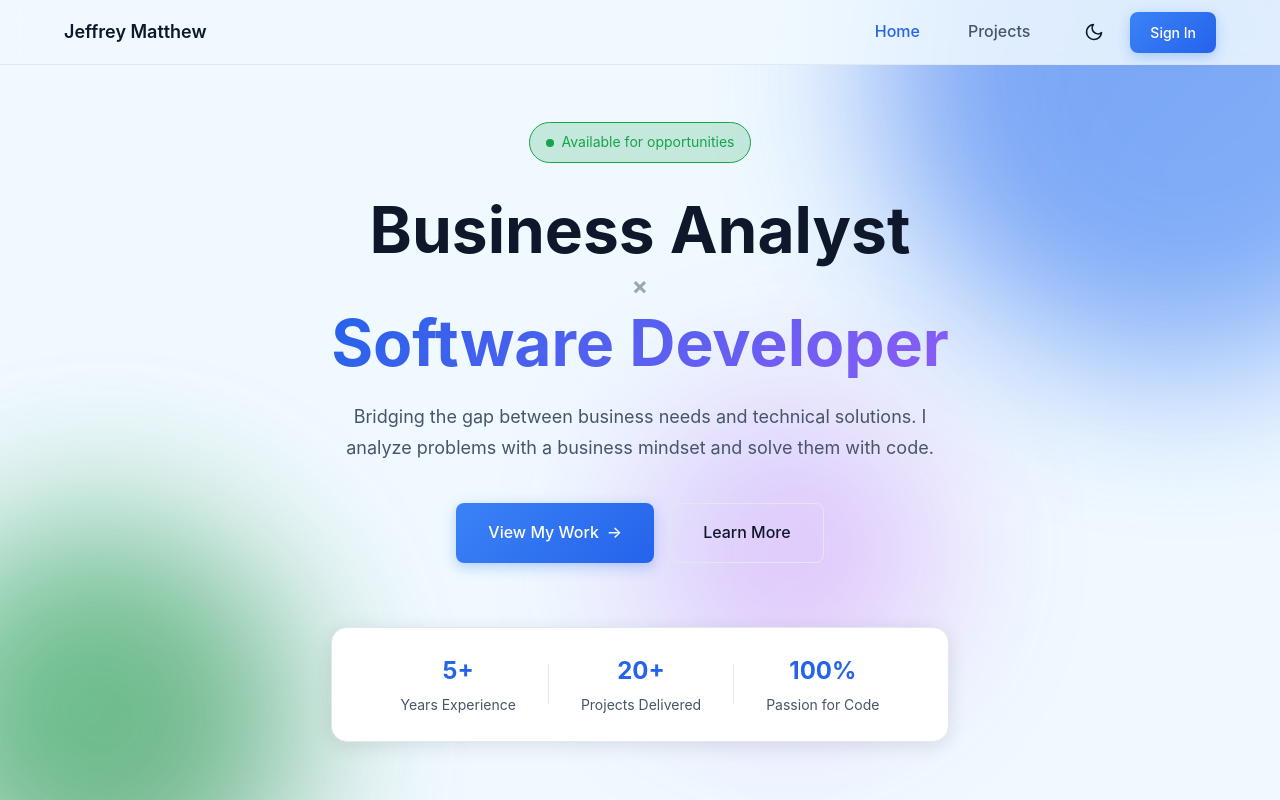
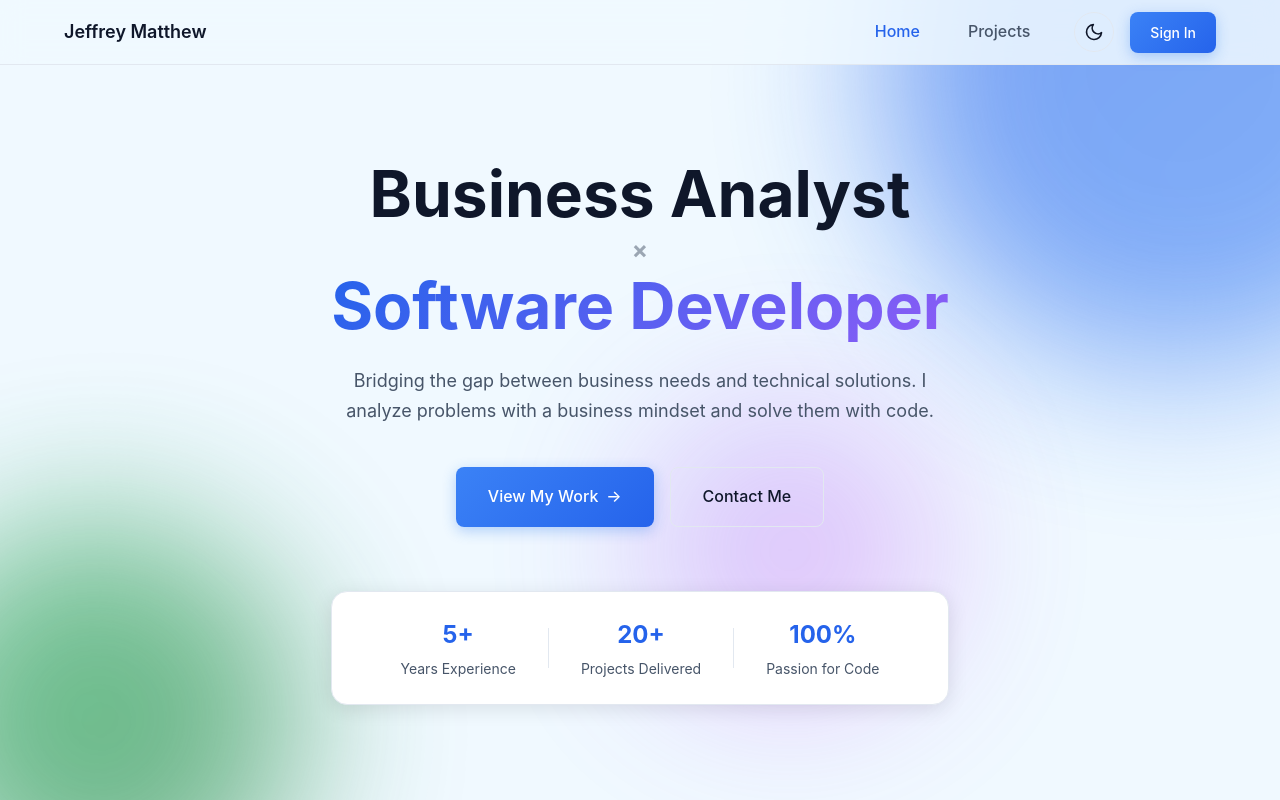
Before and after one commit to Jeffrey-Matthew/home, a React (Vite) app in the folder client/: page / in a window 1280 px wide. Shown: the top 800 px of the page. Built offline with nearby package versions, Linux system fonts and the light colour scheme; no server answers.

Commit message:
fix: remove opportunities badge and add Contact Me button

```diff
--- a/client/src/components/sections/Hero.css
+++ b/client/src/components/sections/Hero.css
@@ -88,27 +88,7 @@
     }
 }
 
-.hero-badge {
-    display: inline-flex;
-    align-items: center;
-    gap: var(--space-2);
-    padding: var(--space-2) var(--space-4);
-    background: color-mix(in srgb, var(--accent-color) 20%, transparent);
-    border: 1px solid var(--accent-color);
-    border-radius: 100px;
-    font-size: var(--font-size-sm);
-    color: var(--accent-color);
-    margin-bottom: var(--space-8);
-    animation: fadeInUp 0.6s ease-out both;
-}
-
-.badge-dot {
-    width: 8px;
-    height: 8px;
-    background: var(--accent-color);
-    border-radius: 50%;
-    animation: pulse 2s ease-in-out infinite;
-}
+/* Badge styles removed */
 
 @keyframes pulse {
 
--- a/client/src/components/sections/Hero.tsx
+++ b/client/src/components/sections/Hero.tsx
@@ -11,11 +11,6 @@ export const Hero = () => {
             </div>
 
             <div className="hero-content">
-                <div className="hero-badge">
-                    <span className="badge-dot"></span>
-                    <span>Available for opportunities</span>
-                </div>
-
                 <h1 className="hero-title">
                     <span className="title-line">Business Analyst</span>
                     <span className="title-divider">×</span>
@@ -32,8 +27,8 @@ export const Hero = () => {
                         View My Work
                         <span className="btn-arrow">→</span>
                     </Link>
-                    <a href="#about" className="btn btn-secondary btn-lg">
-                        Learn More
+                    <a href="mailto:jeffenz3110@gmail.com" className="btn btn-secondary btn-lg">
+                        Contact Me
                     </a>
                 </div>
 
```
